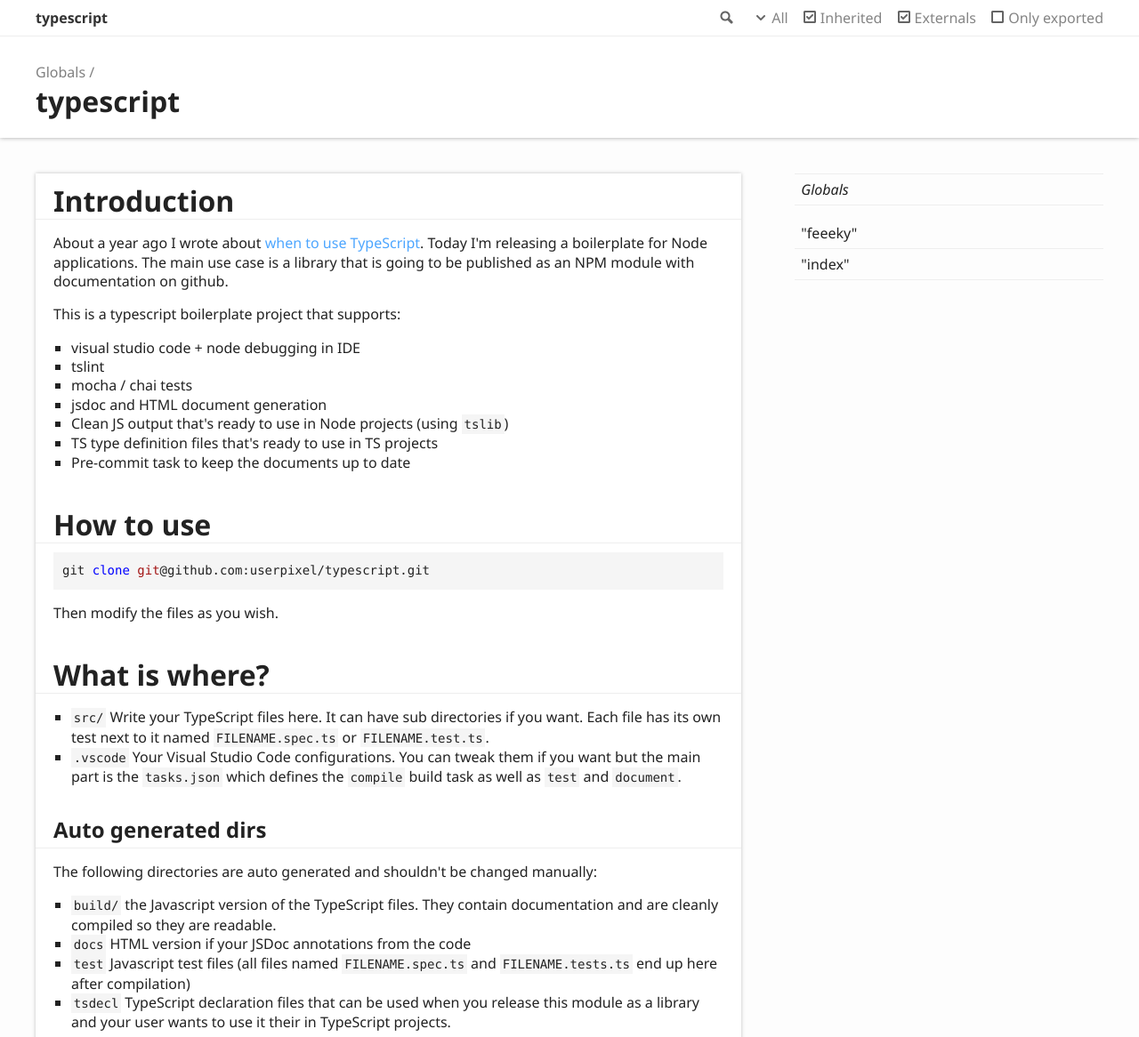
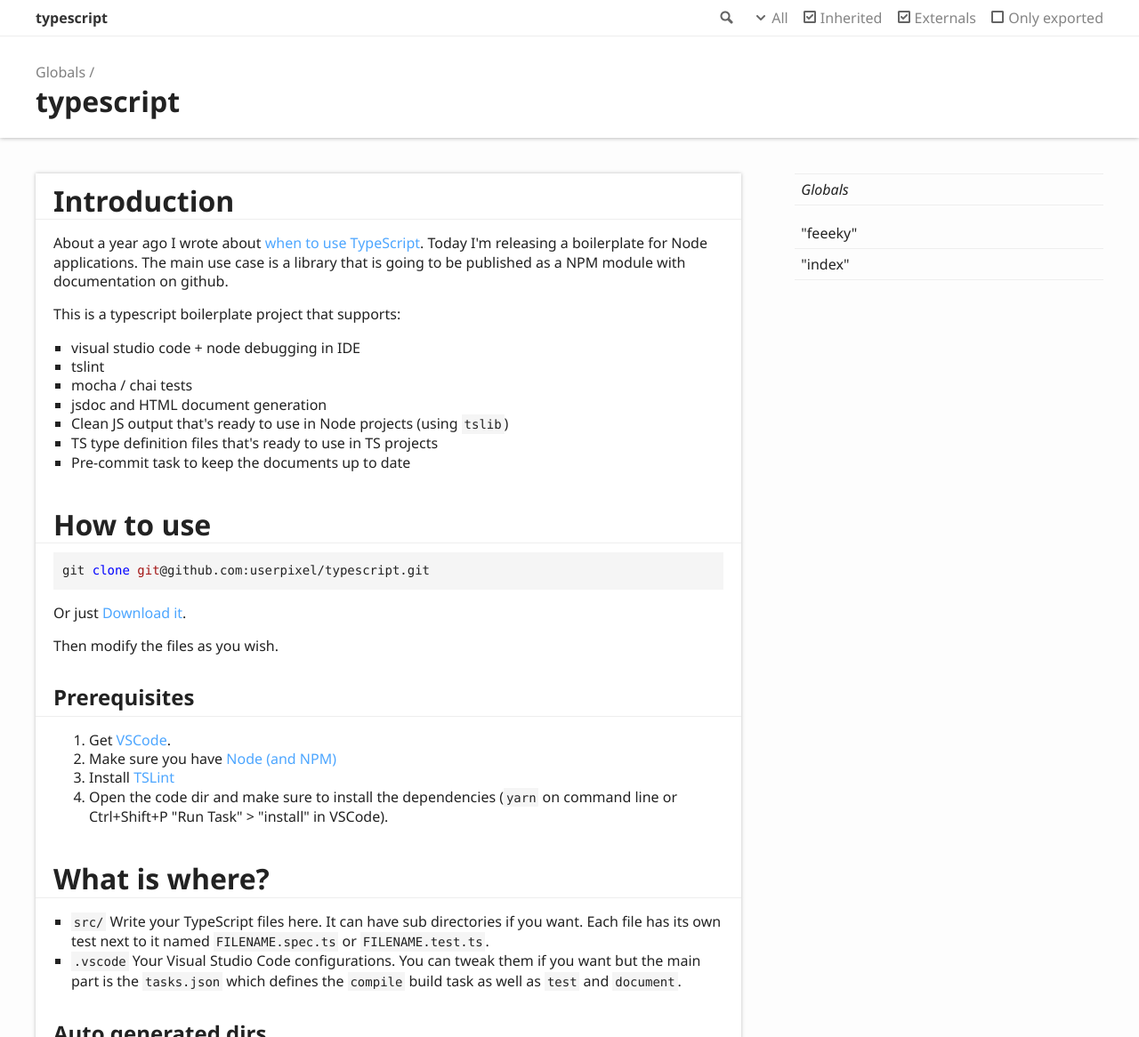
Before and after one commit to alexewerlof/typescript, a website: page docs/index.html in a window 1280 px wide. Shown: the top 1166 px of the page at 89% size. Drawn offline with Linux system fonts and the light colour scheme.

Commit message:
updated readme again

```diff
--- a/docs/index.html
+++ b/docs/index.html
@@ -66,7 +66,7 @@
 			<div class="tsd-panel tsd-typography">
 				<h1 id="introduction">Introduction</h1>
 				<p>About a year ago I wrote about <a href="https://medium.freecodecamp.com/when-should-i-use-typescript-311cb5fe801b">when to use TypeScript</a>.
-					Today I&#39;m releasing a boilerplate for Node applications. The main use case is a library that is going to be published as an NPM module
+					Today I&#39;m releasing a boilerplate for Node applications. The main use case is a library that is going to be published as a NPM module
 				with documentation on github.</p>
 				<p>This is a typescript boilerplate project that supports:</p>
 				<ul>
@@ -80,7 +80,15 @@
 				</ul>
 				<h1 id="how-to-use">How to use</h1>
 				<pre><code>git <span class="hljs-keyword">clone</span> <span class="hljs-title">git</span>@github.com:userpixel/typescript.git
-</code></pre><p>Then modify the files as you wish.</p>
+</code></pre><p>Or just <a href="https://github.com/userpixel/typescript/archive/master.zip">Download it</a>.</p>
+				<p>Then modify the files as you wish.</p>
+				<h2 id="prerequisites">Prerequisites</h2>
+				<ol>
+					<li>Get <a href="https://code.visualstudio.com/">VSCode</a>.</li>
+					<li>Make sure you have <a href="https://nodejs.org/en/">Node (and NPM)</a></li>
+					<li>Install <a href="https://marketplace.visualstudio.com/items?itemName=eg2.tslint">TSLint</a> </li>
+					<li>Open the code dir and make sure to install the dependencies (<code>yarn</code> on command line or Ctrl+Shift+P &quot;Run Task&quot; &gt; &quot;install&quot; in VSCode).</li>
+				</ol>
 				<h1 id="what-is-where-">What is where?</h1>
 				<ul>
 					<li><code>src/</code> Write your TypeScript files here. It can have sub directories if you want.
```
Also changed, not shown: README.md.
